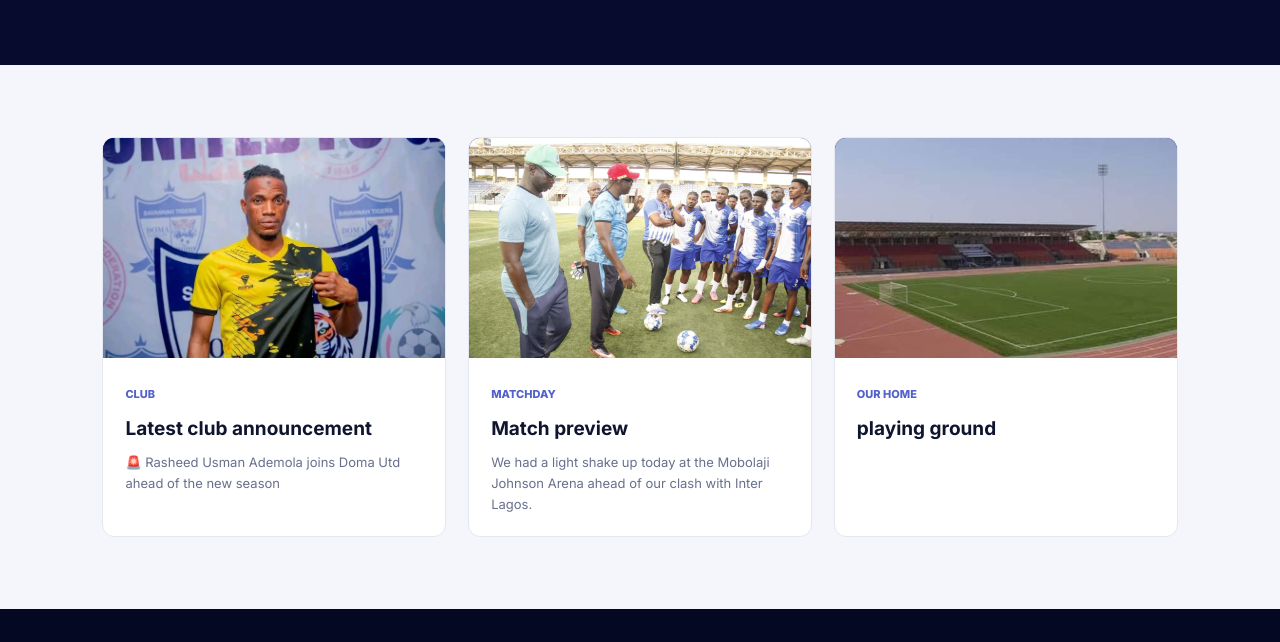
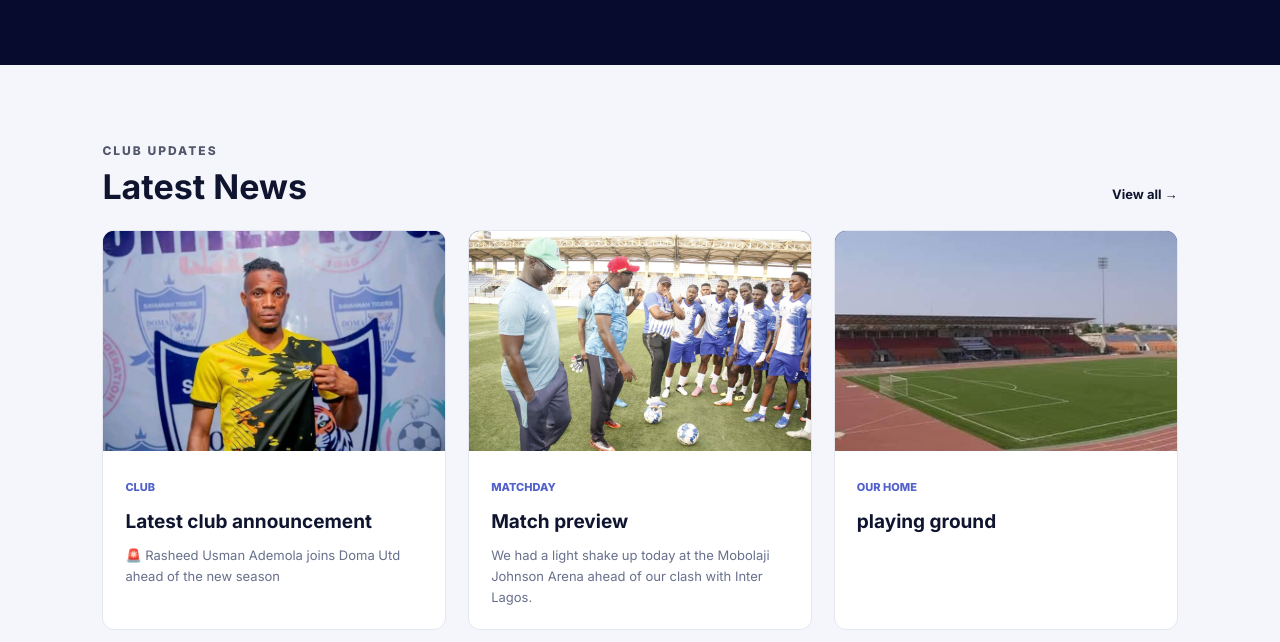
Before and after one commit to dancoach001/domaneww, a website: page public/index.html in a window 1280 px wide. Shown: the part 1380-2022 px from the top of the page. Drawn offline with Linux system fonts and the light colour scheme; no server answers.

Commit message:
feat: add club updates section with latest news link in index.html

```diff
--- a/public/index.html
+++ b/public/index.html
@@ -60,6 +60,7 @@
   </section>
 
 <section class="section">
+  <div class="section-heading"><div><span>CLUB UPDATES</span><h2>Latest News</h2></div><a href="news.html">View all →</a></div>
     <div class="news-grid">
 
       <article class="news-card">
```
